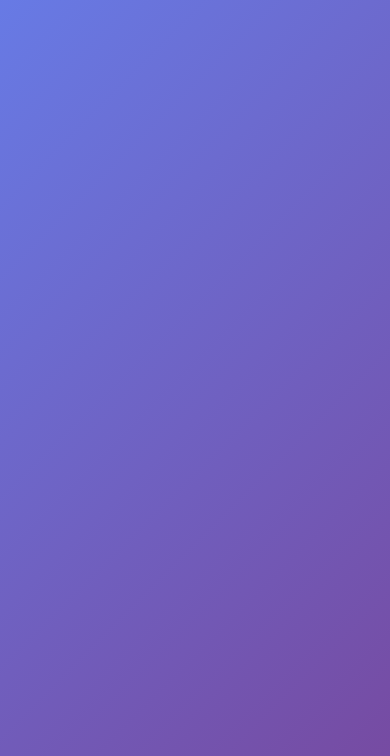
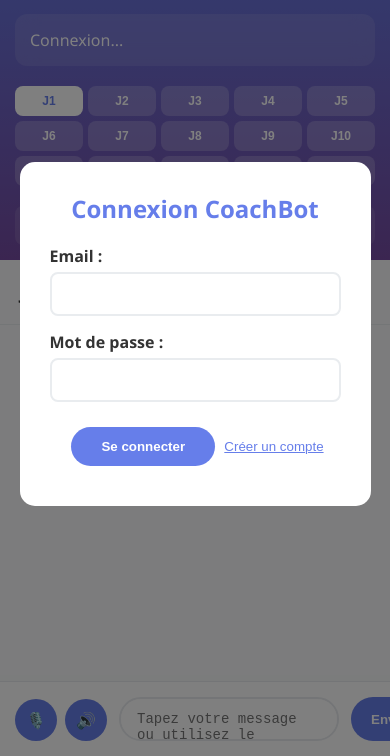
Before and after one commit to selim-ebf-deen/coachbot-V.-Anthropic, a website: page public/index.html in a window 390 px wide. Shown: the part 88-844 px from the top of the page. Drawn offline with Linux system fonts and the light colour scheme.

Commit message:
Update index.html
intégration vocale avec les APIs navigateur.

```diff
--- a/public/index.html
+++ b/public/index.html
@@ -365,4 +365,187 @@
             padding: 12px;
             border: 2px solid #e9ecef;
             border-radius: 8px;
-            font
+            font-size: 14px;
+            outline: none;
+        }
+
+        .form-group input:focus {
+            border-color: #667eea;
+        }
+
+        .auth-btn {
+            background: #667eea;
+            color: white;
+            border: none;
+            padding: 12px 30px;
+            border-radius: 25px;
+            cursor: pointer;
+            font-weight: bold;
+            margin: 10px 5px;
+            transition: background 0.3s;
+        }
+
+        .auth-btn:hover {
+            background: #5a6fd8;
+        }
+
+        .switch-btn {
+            background: none;
+            border: none;
+            color: #667eea;
+            cursor: pointer;
+            text-decoration: underline;
+            margin-top: 15px;
+        }
+
+        @keyframes fadeIn {
+            from { opacity: 0; transform: translateY(10px); }
+            to { opacity: 1; transform: translateY(0); }
+        }
+
+        /* Mobile Responsive */
+        @media (max-width: 768px) {
+            .app-container {
+                width: 100%;
+                height: 100vh;
+                border-radius: 0;
+                flex-direction: column;
+            }
+
+            .sidebar {
+                width: 100%;
+                height: auto;
+                padding: 15px;
+            }
+
+            .days-nav {
+                grid-template-columns: repeat(5, 1fr);
+                gap: 5px;
+            }
+
+            .day-btn {
+                padding: 8px;
+                font-size: 12px;
+            }
+
+            .main-content {
+                flex: 1;
+            }
+
+            .chat-input-container {
+                padding: 15px;
+            }
+
+            .voice-btn {
+                width: 42px;
+                height: 42px;
+                font-size: 16px;
+            }
+
+            #userInput {
+                min-height: 42px;
+            }
+        }
+
+        /* Support Safari */
+        @supports (-webkit-appearance: none) {
+            .voice-btn {
+                -webkit-appearance: none;
+            }
+        }
+    </style>
+</head>
+<body>
+    <div class="app-container">
+        <!-- Sidebar -->
+        <div class="sidebar">
+            <div class="logo">
+                <h1>🤲🏻 CoachBot</h1>
+                <p>15 jours de transformation</p>
+            </div>
+
+            <div id="userInfo" class="user-info">
+                <div class="user-details">
+                    <span class="user-name">Connexion...</span>
+                </div>
+            </div>
+
+            <div id="daysNav" class="days-nav">
+                <!-- Généré dynamiquement -->
+            </div>
+
+            <button class="logout-btn" onclick="coachBot.logout()">
+                Déconnexion
+            </button>
+        </div>
+
+        <!-- Main Content -->
+        <div class="main-content">
+            <div class="chat-header">
+                <div id="dayInfo" class="day-info">Jour 1 - Transformation</div>
+            </div>
+
+            <div id="chatMessages" class="chat-messages">
+                <!-- Messages générés dynamiquement -->
+            </div>
+
+            <div class="chat-input-container">
+                <div class="voice-controls">
+                    <button id="micBtn" class="voice-btn" onclick="toggleVoice()" title="Parler">
+                        🎙️
+                    </button>
+                    <button class="voice-btn" onclick="stopSpeaking()" title="Arrêter la lecture">
+                        🔊
+                    </button>
+                </div>
+
+                <div class="input-group">
+                    <textarea
+                        id="userInput"
+                        placeholder="Tapez votre message ou utilisez le micro..."
+                        rows="1"
+                    ></textarea>
+                    <button id="sendBtn" class="send-btn">Envoyer</button>
+                </div>
+            </div>
+        </div>
+    </div>
+
+    <!-- Modal d'authentification -->
+    <div id="authModal" class="modal">
+        <div class="modal-content">
+            <!-- Formulaire de connexion -->
+            <div id="loginForm">
+                <h2>Connexion CoachBot</h2>
+                <div class="form-group">
+                    <label for="loginEmail">Email :</label>
+                    <input type="email" id="loginEmail" required>
+                </div>
+                <div class="form-group">
+                    <label for="loginPassword">Mot de passe :</label>
+                    <input type="password" id="loginPassword" required>
+                </div>
+                <button class="auth-btn" onclick="coachBot.login()">Se connecter</button>
+                <button class="switch-btn" onclick="coachBot.showRegister()">Créer un compte</button>
+            </div>
+
+            <!-- Formulaire d'inscription -->
+            <div id="registerForm" style="display: none;">
+                <h2>Inscription CoachBot</h2>
+                <div class="form-group">
+                    <label for="registerEmail">Email :</label>
+                    <input type="email" id="registerEmail" required>
+                </div>
+                <div class="form-group">
+                    <label for="registerPassword">Mot de passe :</label>
+                    <input type="password" id="registerPassword" required>
+                </div>
+                <button class="auth-btn" onclick="coachBot.register()">S'inscrire</button>
+                <button class="switch-btn" onclick="coachBot.showLogin()">Déjà un compte ?</button>
+            </div>
+        </div>
+    </div>
+
+    <script src="app.js"></script>
+</body>
+</html>
```
